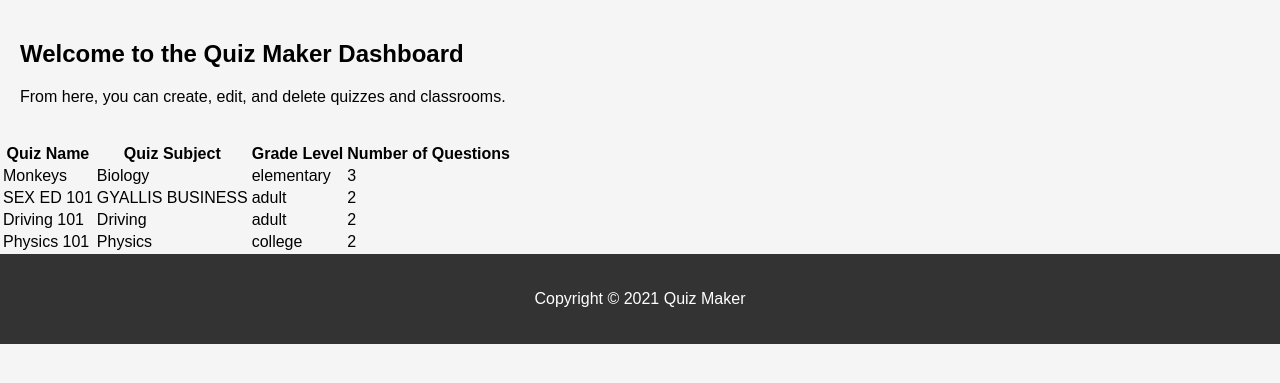
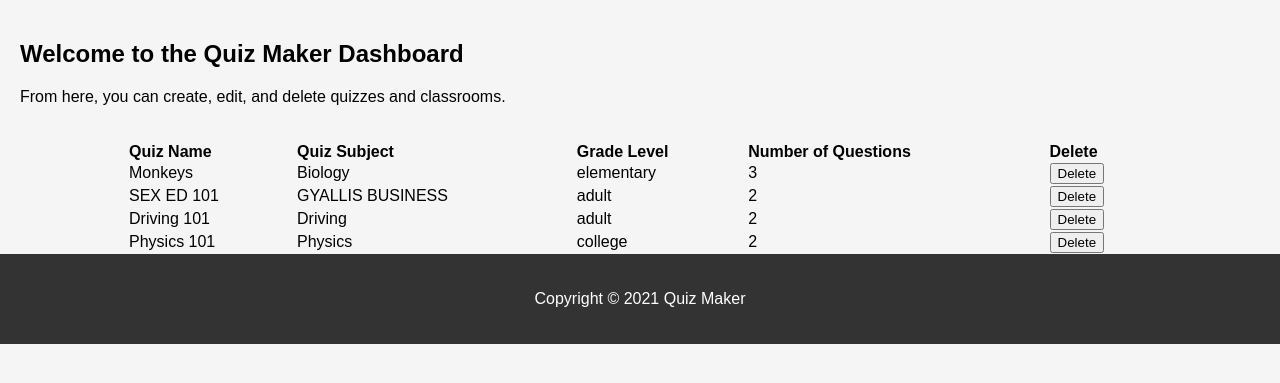
Before and after one commit to KingdomThought/QUIZ-WIZ-PRO---v1---DJANGO-PROJECT, a Django app: template Quiz_Maker/templates/dashboard.html in a window 1280 px wide. Shown: the part 129-512 px from the top of the page. Run offline with Django 4.2, Linux system fonts and the light colour scheme; the template is opened without the code that fills it: values that come from a table or form of the project are taken from there, others are empty; data comes from the database, SQL or seed files in the repository.

Commit message:
V1.21
Made edits to teacher dashboard. Centerd the the dashboard table and added a delete button for user to delete quizzes. The function to delete quizzez has not yet been added.

```diff
--- a/Quiz_Maker/templates/dashboard.html
+++ b/Quiz_Maker/templates/dashboard.html
@@ -107,19 +107,21 @@
       <h2>Welcome to the Quiz Maker Dashboard</h2>
       <p>From here, you can create, edit, and delete quizzes and classrooms.</p>
     </main>
-<table>
+<table style="margin: 0 auto; width: 80%; border-collapse: collapse; border-spacing: 0px;">
   <tr>
-    <th>Quiz Name</th>
-    <th>Quiz Subject</th>
-    <th>Grade Level</th>
-    <th>Number of Questions</th>
-  </tr>
+    <th style="text-align: left;">Quiz Name</th>
+    <th style="text-align: left;">Quiz Subject</th>
+    <th style="text-align: left;">Grade Level</th>
+    <th style="text-align: left;">Number of Questions</th>
+    <th style="text-align: left;">Delete</th>
+</tr>
   {% for quiz in quizzes %}
   <tr>
-    <td>{{ quiz.name }}</td>
-    <td>{{ quiz.subject }}</td>
-    <td>{{ quiz.grade_level }}</td>
-    <td>{{ quiz.num_ques }}</td>
+    <td style="text-align: left;">{{ quiz.name }}</td>
+    <td style="text-align: left;">{{ quiz.subject }}</td>
+    <td style="text-align: left;">{{ quiz.grade_level }}</td>
+    <td style="text-align: left;">{{ quiz.num_ques }}</td>
+    <td style="text-align: left;"><button>Delete</button></td>
   </tr>
   {% endfor %}
 </table>
```
Also changed, not shown: Quiz_Maker/templates/student_dashboard.html (+5 -2 lines).
